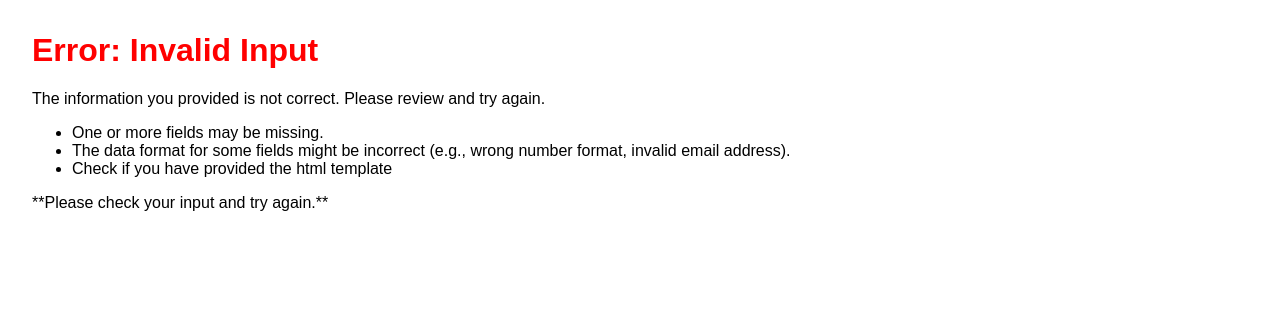
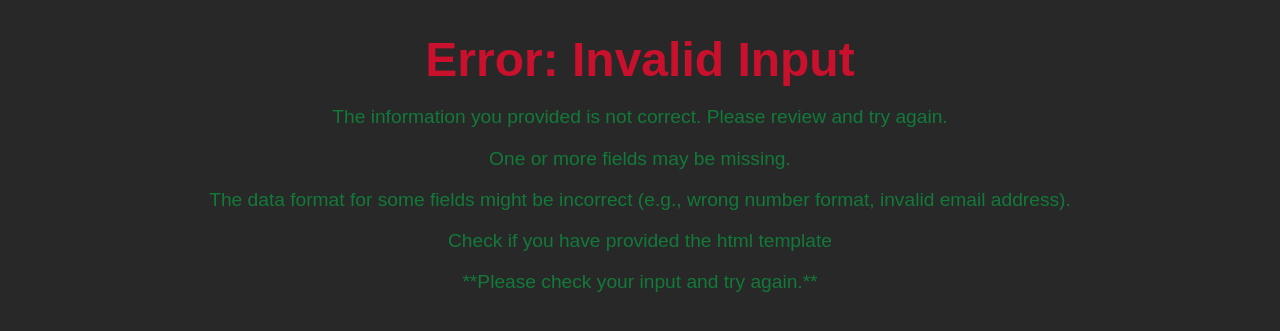
Before and after one commit to borisBarac/htmx-fastapi-playground, a FastAPI app: template API/templates/Input_err.html in a window 1280 px wide. Shown: the top 331 px of the page. Run offline with FastAPI, Linux system fonts and the light colour scheme; the template is opened without the code that fills it, so the values that code supplies are empty.

Commit message:
html templates colors

```diff
--- a/API/templates/Input_err.html
+++ b/API/templates/Input_err.html
@@ -8,20 +8,32 @@
     body {
       font-family: sans-serif;
       margin: 2rem;
+      background-color: #282828;
     }
     h1 {
-      color: red;
+      text-align: center;
+      font-size: 3rem;
+      margin-bottom: 1rem;
+      color: #c9102c;
+    }
+    p {
+      text-align: center;
+      font-size: 1.2rem;
+      color: #127a39;
+    }
+    a {
+      color: #101cc9;
     }
   </style>
 </head>
 <body>
   <h1>Error: Invalid Input</h1>
   <p>The information you provided is not correct. Please review and try again.</p>
-  <ul>
-    <li>One or more fields may be missing.</li>
-    <li>The data format for some fields might be incorrect (e.g., wrong number format, invalid email address).</li>
-    <li>Check if you have provided the html template</li>
-  </ul>
+  <div>
+    <p>One or more fields may be missing.</p>
+    <p>The data format for some fields might be incorrect (e.g., wrong number format, invalid email address).</p>
+    <p>Check if you have provided the html template</p>
+  </div>
   <p>**Please check your input and try again.**</p>
 </body>
 </html>
```
Also changed, not shown: API/em_test.html (deleted, +0 -11 lines), API/templates/index.html (+6 -2 lines).
